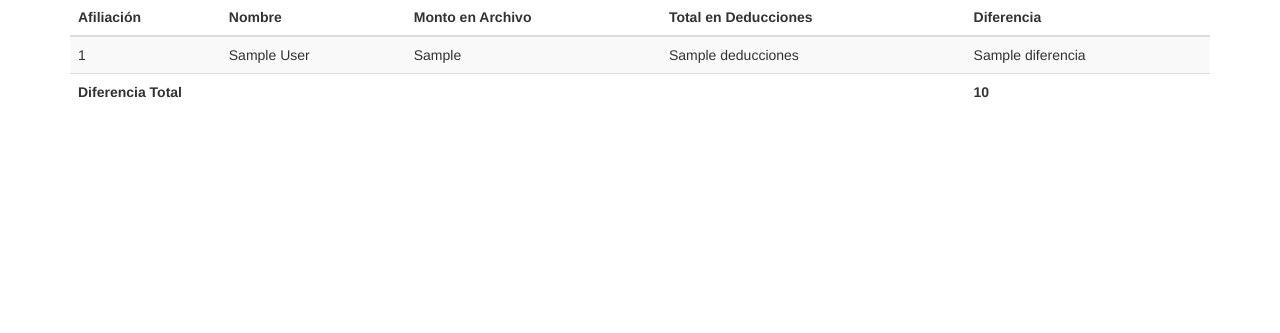
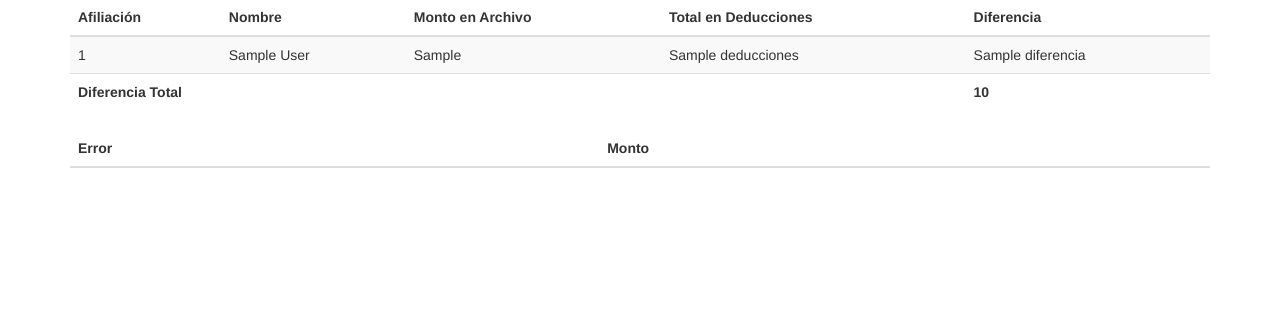
Before and after one commit to SpectralAngel/taupdater, a Django app: template updater/templates/updater/comparacionbanco_detail.html in a window 1280 px wide. Shown: the part 181-514 px from the top of the page. Run offline with Django 3.2, Linux system fonts and the light colour scheme; the template is opened without the code that fills it: most values are stand-ins (such as "Sample title", 1, 10 or a date in 2020); lists and menus that the app fills with data are empty; some libraries are stand-ins or nearby versions.

Commit message:
Adding more detail to the reports

```diff
--- a/updater/templates/updater/comparacionbanco_detail.html
+++ b/updater/templates/updater/comparacionbanco_detail.html
@@ -44,6 +44,22 @@
                     </tr>
                 </tfoot>
             </table>
+            <table class="table table-striped table-hover">
+                <thead>
+                    <tr>
+                        <th>{% trans 'Error' %}</th>
+                        <th>{% trans 'Monto' %}</th>
+                    </tr>
+                </thead>
+                <tbody>
+                    {% for error in comparacionbanco.errorcomparacionbanco_set.all %}
+                        <tr>
+                            <td>{{ error.no_encontrado }}</td>
+                            <td>{{ error.monto }}</td>
+                        </tr>
+                    {% endfor %}
+                </tbody>
+            </table>
         </div>
     </div>
 {% endblock %}
```
Also changed, not shown: updater/models.py (+8 -0 lines).
